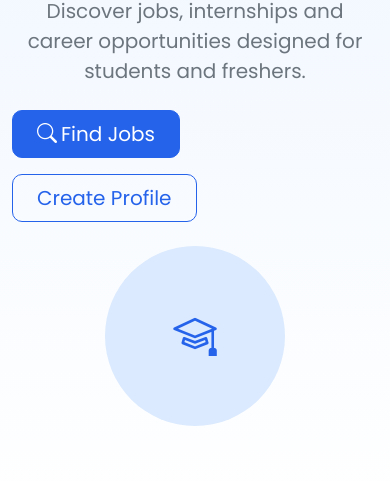
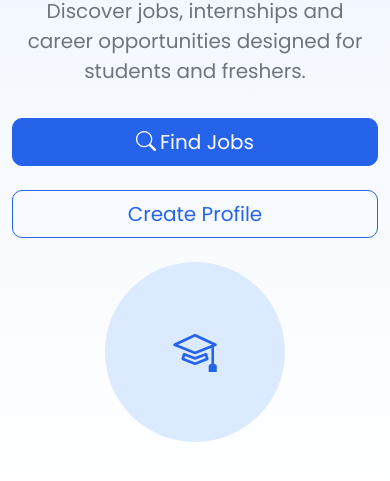
Before and after one commit to skit-devops-2026/devops-24ESKCS017, a plain HTML site: page index.html in a window 390 px wide. Shown: the part 265-746 px from the top of the page. Drawn offline with nearby package versions, Linux system fonts and the light colour scheme.

Commit message:
Improve responsive design

```diff
--- a/responsive.css
+++ b/responsive.css
@@ -10,3 +10,13 @@
     height: 180px;
   }
 }
+@media (max-width: 575.98px) {
+  .navbar-brand {
+    font-size: 1.1rem;
+  }
+
+  .btn {
+    width: 100%;
+    margin-top: 8px;
+  }
+}
```
